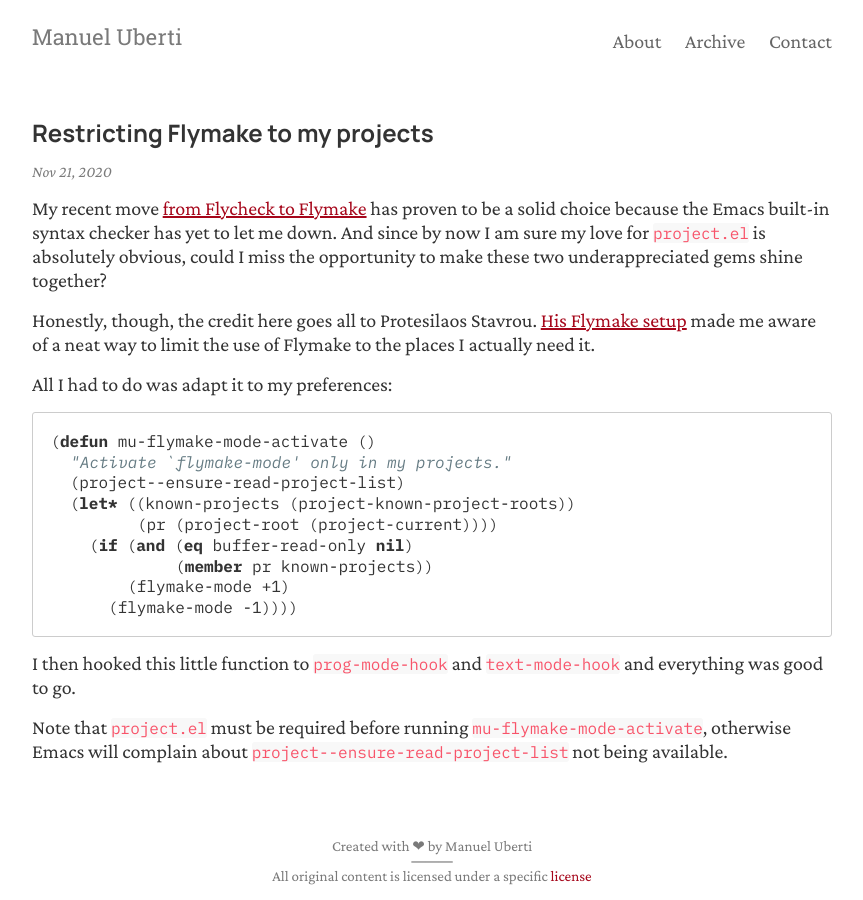
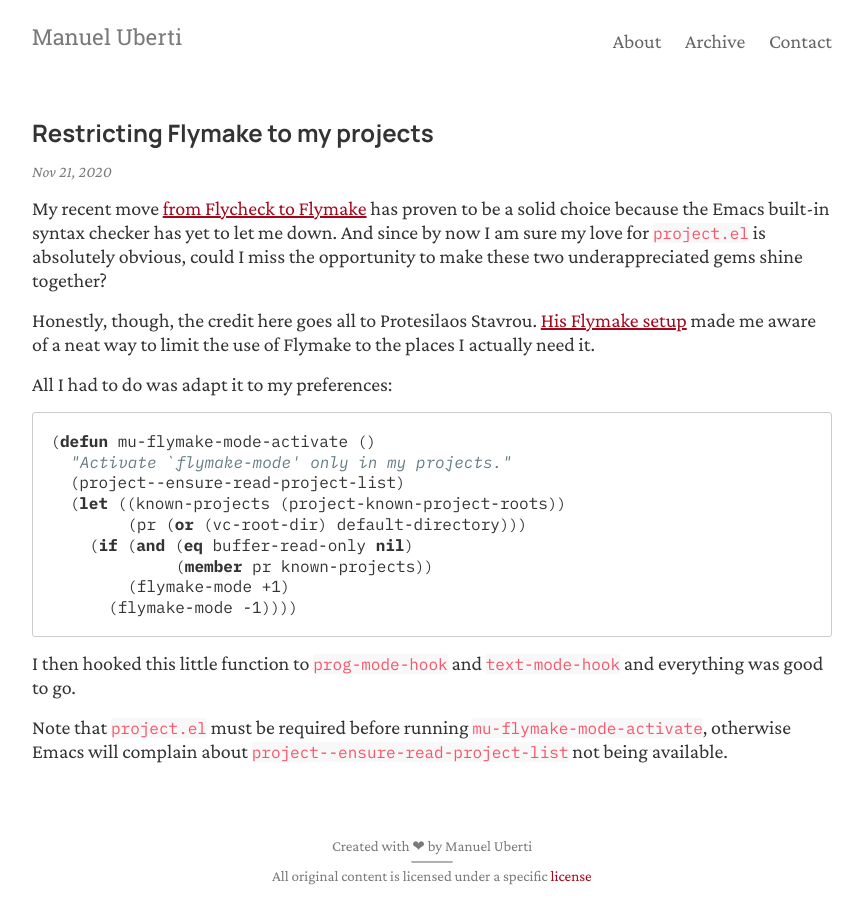
Before and after one commit to manuel-uberti/manuel-uberti.github.io, a Jekyll site: the page built from _posts/2020-11-21-flymake-projects.md, in a window 1280 px wide. Shown: the whole page, without its empty margins (208-1071 px from the left). Built offline with Jekyll 4.4.1, drawn with Linux system fonts in a browser that asks for light colours.

Commit message:
Update code snippet

```diff
--- a/_posts/2020-11-21-flymake-projects.md
+++ b/_posts/2020-11-21-flymake-projects.md
@@ -21,8 +21,8 @@ All I had to do was adapt it to my preferences:
 (defun mu-flymake-mode-activate ()
   "Activate `flymake-mode' only in my projects."
   (project--ensure-read-project-list)
-  (let* ((known-projects (project-known-project-roots))
-         (pr (project-root (project-current))))
+  (let ((known-projects (project-known-project-roots))
+        (pr (or (vc-root-dir) default-directory)))
     (if (and (eq buffer-read-only nil)
              (member pr known-projects))
         (flymake-mode +1)
```
